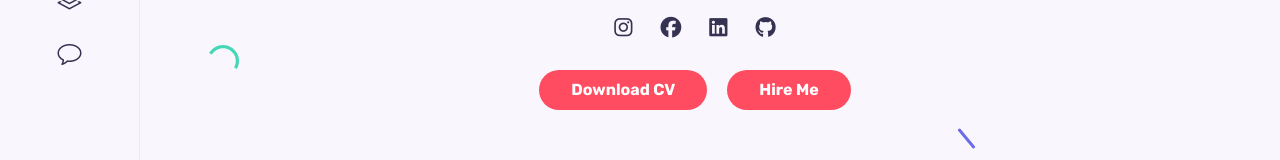
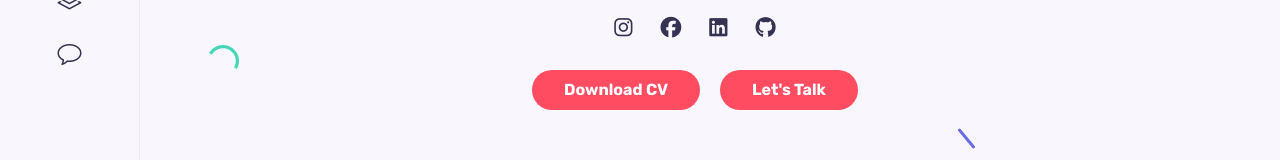
Before and after one commit to MadhavanV96/PortfolioWebsite, a React (Vite) app: page / in a window 1280 px wide. Shown: the part 491-651 px from the top of the page. Built offline with nearby package versions, Linux system fonts and the light colour scheme.

Commit message:
Update Resume Let's Talk

```diff
--- a/src/components/home/Home.jsx
+++ b/src/components/home/Home.jsx
@@ -20,7 +20,7 @@ const Home = () => {
         </span>
         <HeaderSocials />
         <a href={cv}  target='blank' className="btn">Download CV</a>
-        <a href="#contact" className="btn">Hire Me</a>
+        <a href="#contact" className="btn">Let's Talk</a>
 
         <ScrollDown />
       </div>
```
